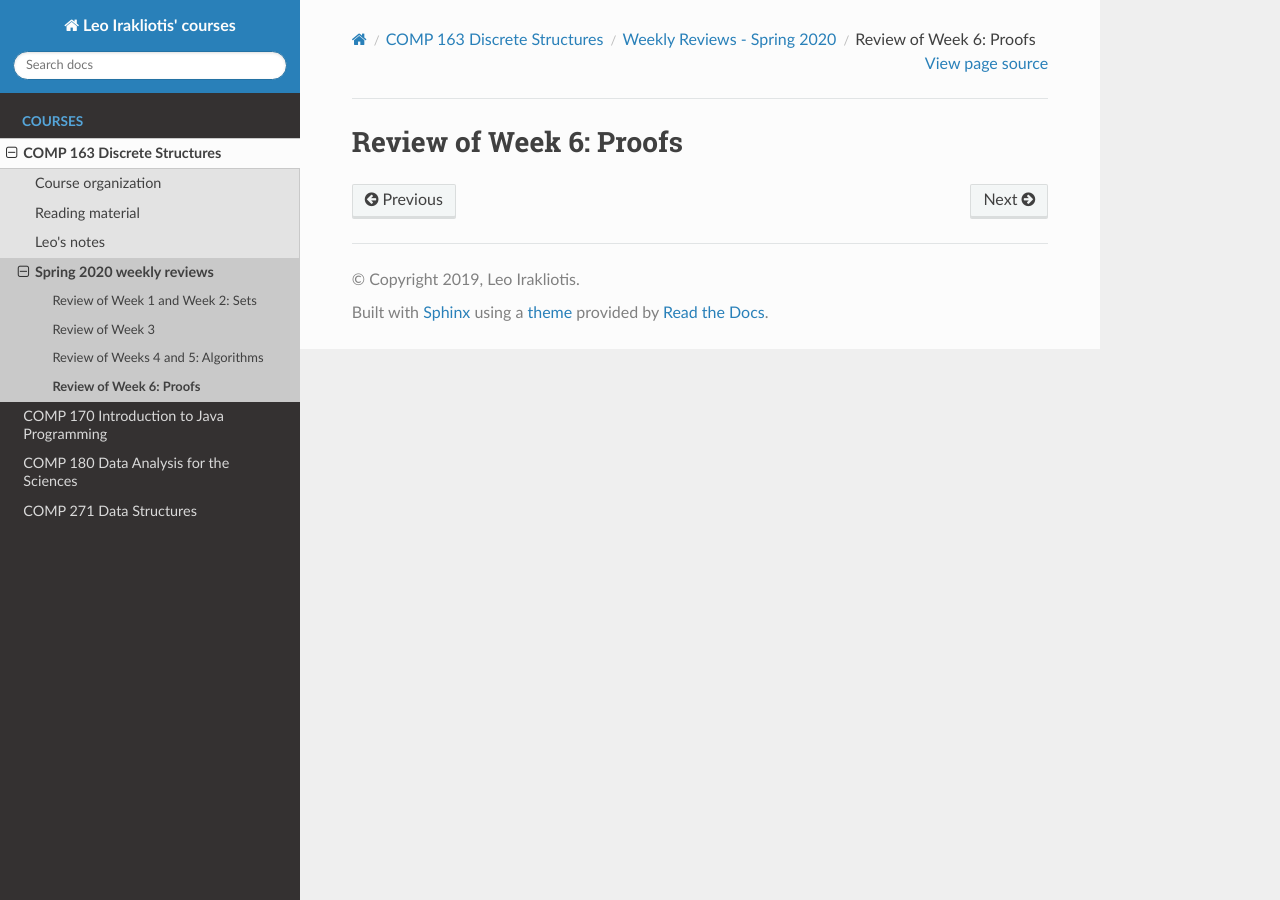
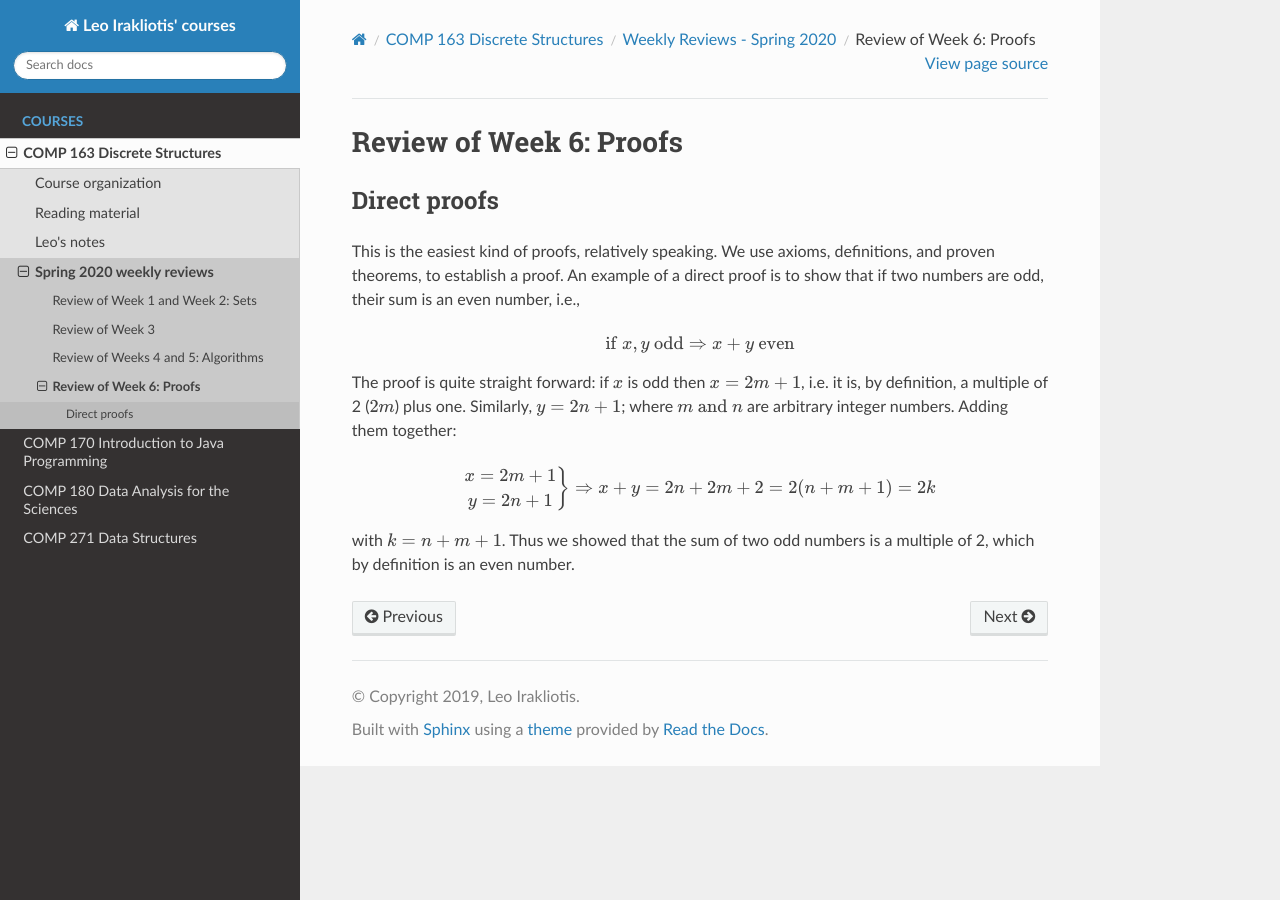
Before and after one commit to sleepyjaree/cdp, a Sphinx documentation site: the page built from source/COMP163/2020Spring/week6.rst, in a window 1280 px wide. Built offline with Sphinx 7.4.7 and the Read the Docs theme 2.0.0, drawn with Linux system fonts in a browser that asks for light colours.

Commit message:
started notes on COMP 163 / proofs

```diff
--- a/source/COMP163/2020Spring/week6.rst
+++ b/source/COMP163/2020Spring/week6.rst
@@ -1,3 +1,5 @@
 
 Review of Week 6: Proofs
 ========================
+
+.. include:: ../notes/proofs.rst
--- /dev/null
+++ b/source/COMP163/notes/proofs.rst
@@ -0,0 +1,15 @@
+
+Direct proofs
+-------------
+
+This is the easiest kind of proofs, relatively speaking. We use axioms, definitions, and proven theorems, to establish a proof. An example of a direct proof is to show that if two numbers are odd, their sum is an even number, i.e.,
+
+.. math::
+   \text{if}\ x,y\ \text{odd} \Rightarrow x+y\ \text{even}
+
+The proof is quite straight forward: if :math:`x` is odd then :math:`x=2m+1`, i.e. it is, by definition, a multiple of 2 (:math:`2m`) plus one. Similarly, :math:`y=2n+1`; where :math:`m\ \text{and}\ n` are arbitrary integer numbers. Adding them together:
+
+.. math::
+   \left.\begin{array}{c}x=2m+1\\y=2n+1\end{array}\right\} \Rightarrow x+y = 2n+2m+2 = 2(n+m+1) = 2k
+
+with :math:`k=n+m+1`. Thus we showed that the sum of two odd numbers is a multiple of 2, which by definition is an even number.
```
